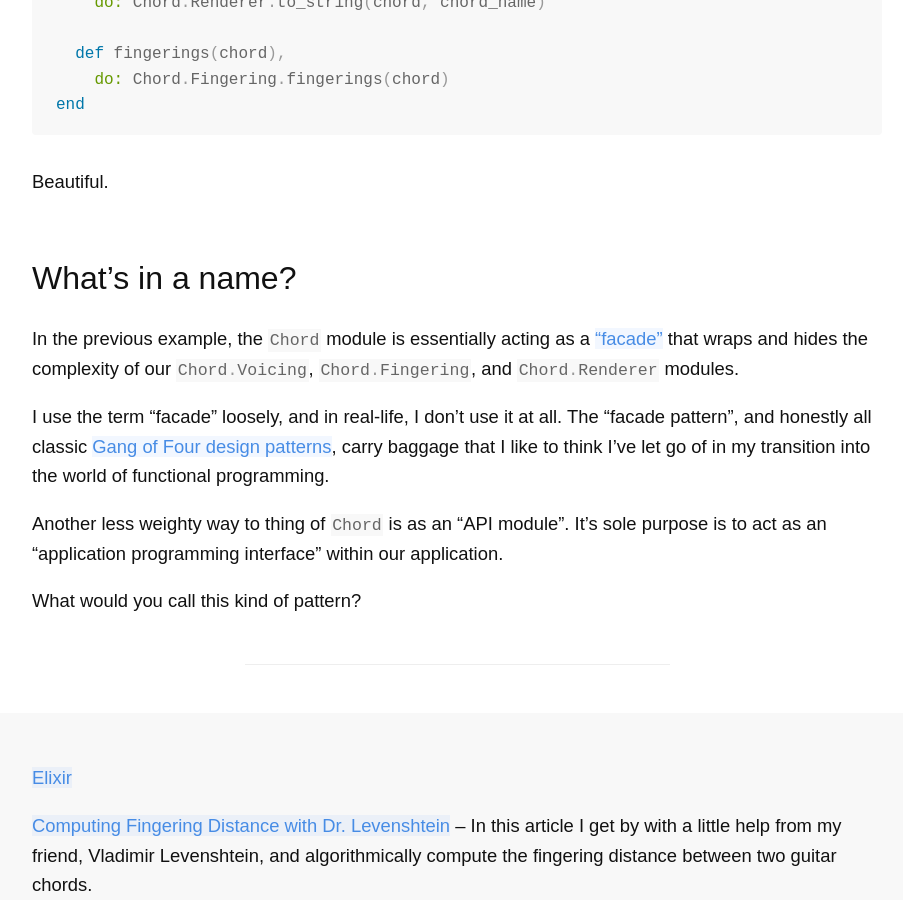
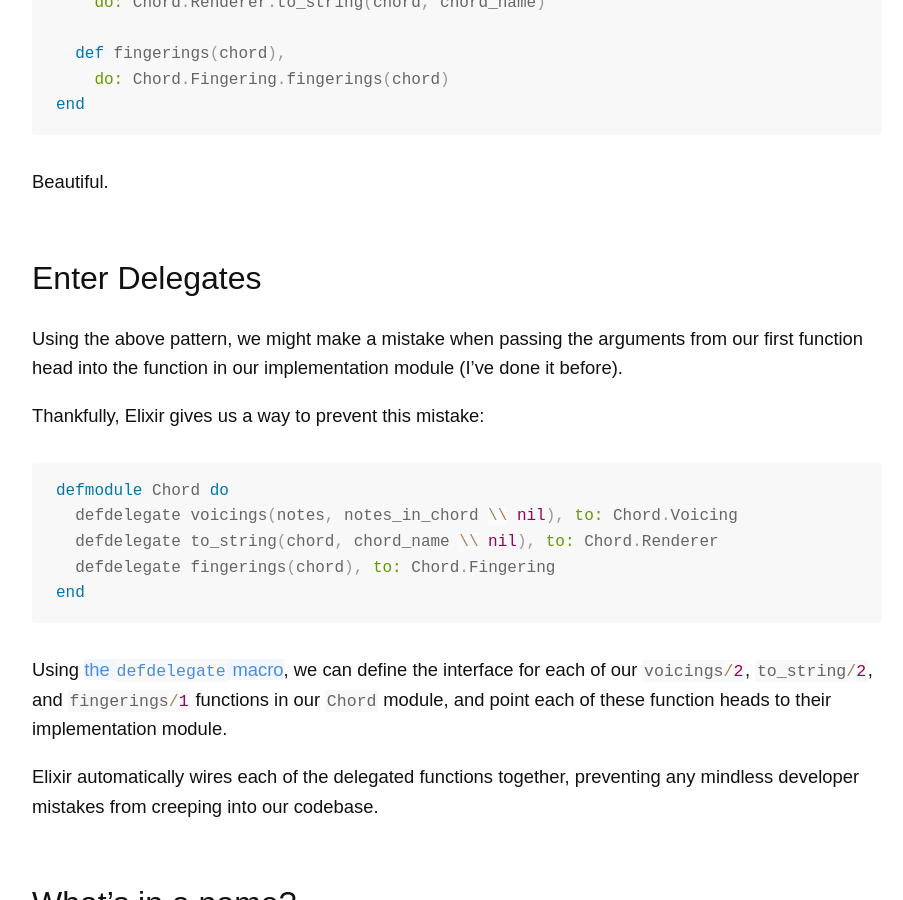
Before and after one commit to pcorey/pcorey.github.io, a Jekyll site: the page built from _posts/2018-09-03-using-facades-to-simplify-elixir-modules.markdown, in a window 1280 px wide and 900 px high, scrolled down 2265 px. Shown: the whole window, without its empty margins (183-1086 px from the left). Built offline with Jekyll 4.4.1, drawn with Linux system fonts in a browser that asks for light colours; nearby versions of some CDN libraries; comment, search, counter and statistics services are not loaded.

Commit message:
delegates

```diff
--- a/_posts/2018-09-03-using-facades-to-simplify-elixir-modules.markdown
+++ b/_posts/2018-09-03-using-facades-to-simplify-elixir-modules.markdown
@@ -65,6 +65,24 @@
 
 Beautiful.
 
+## Enter Delegates
+
+Using the above pattern, we might make a mistake when passing the arguments from our first function head into the function in our implementation module (I’ve done it before).
+
+Thankfully, Elixir gives us a way to prevent this mistake:
+
+<pre class='language-elixir'><code class='language-elixir'>
+defmodule Chord do
+  defdelegate voicings(notes, notes_in_chord \\ nil), to: Chord.Voicing
+  defdelegate to_string(chord, chord_name \\ nil), to: Chord.Renderer
+  defdelegate fingerings(chord), to: Chord.Fingering
+end
+</code></pre>
+
+Using [the `defdelegate`{:.language-elixir} macro](https://hexdocs.pm/elixir/Kernel.html#defdelegate/2), we can define the interface for each of our `voicings/2`{:.language-elixir}, `to_string/2`{:.language-elixir}, and `fingerings/1`{:.language-elixir} functions in our `Chord`{:.language-elixir} module, and point each of these function heads to their implementation module.
+
+Elixir automatically wires each of the delegated functions together, preventing any mindless developer mistakes from creeping into our codebase.
+
 ## What's in a name?
 
 In the previous example, the `Chord`{:.language-elixir} module is essentially acting as a ["facade"](https://en.wikipedia.org/wiki/Facade_pattern) that wraps and hides the complexity of our `Chord.Voicing`{:.language-elixir}, `Chord.Fingering`{:.language-elixir}, and `Chord.Renderer`{:.language-elixir} modules.
```
